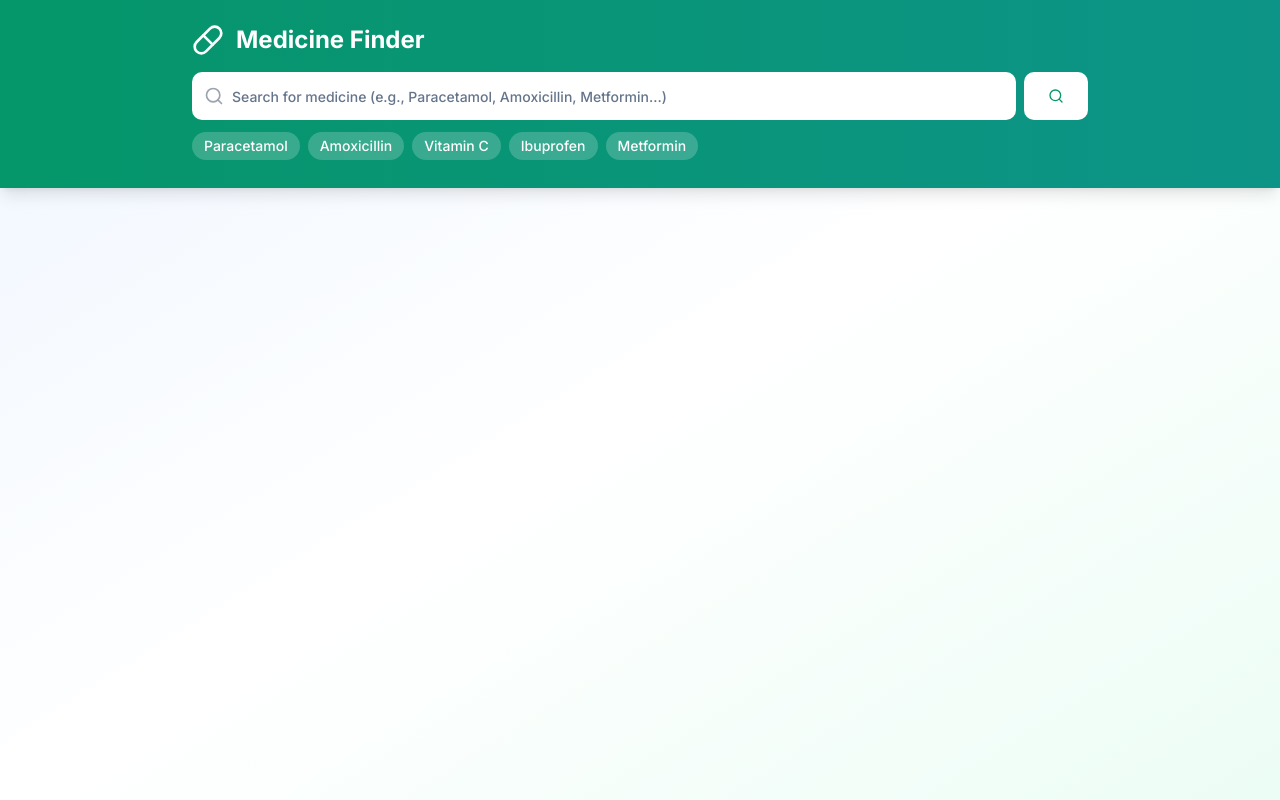
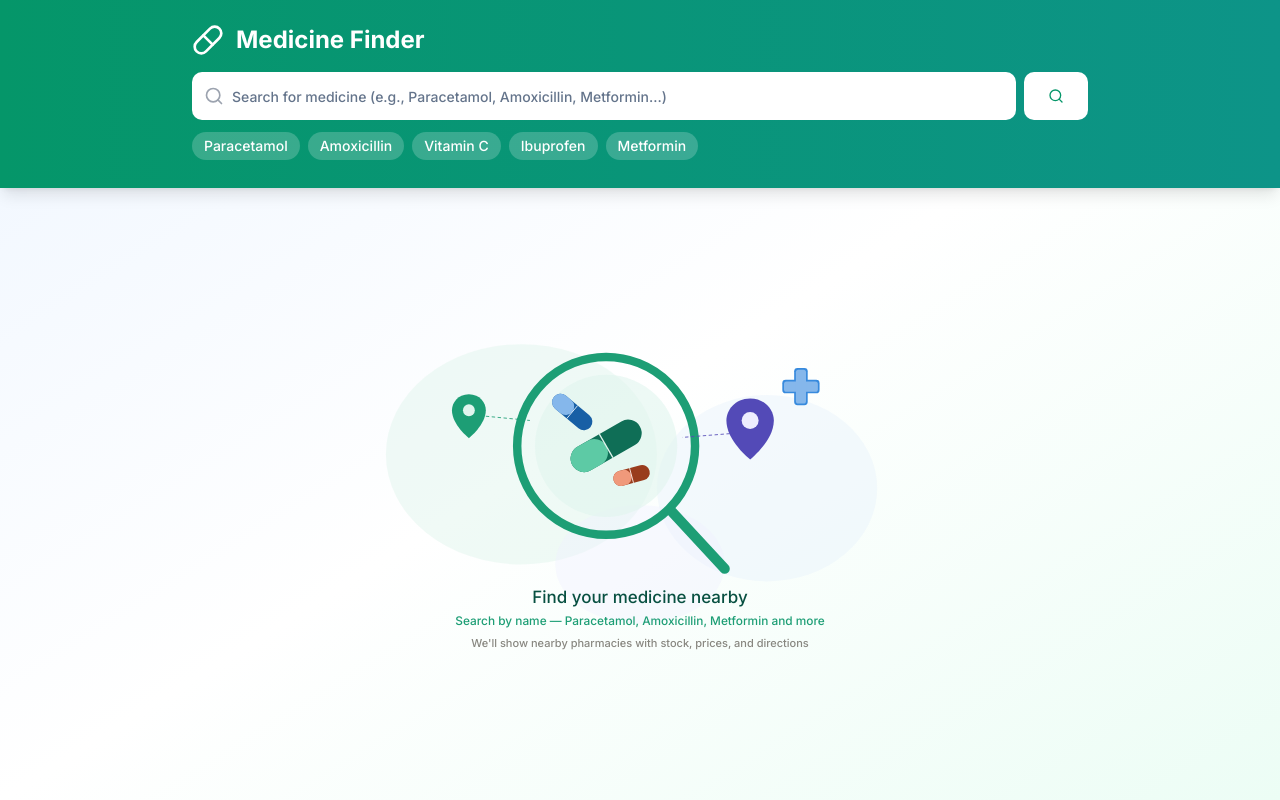
Before and after one commit to Joshypeace/PharmaStore, a Next.js app: page /search in a window 1280 px wide. Built offline with nearby package versions, Linux system fonts and the light colour scheme.

Commit message:
added empty state on search page

```diff
--- a/src/app/search/searchClient.tsx
+++ b/src/app/search/searchClient.tsx
@@ -483,6 +483,99 @@ export default function SearchPage() {
               <Button variant="ghost" size="sm" onClick={() => getUserLocation()}>Try Again</Button>
             </div>
           )}
+          {/* Empty State — shown before first search */}
+               {!hasSearched && (
+                 <div className="flex flex-col items-center justify-center py-12">
+                   <svg
+                     width="100%"
+                     viewBox="0 0 680 480"
+                     role="img"
+                     className="max-w-xl"
+                     xmlns="http://www.w3.org/2000/svg"
+                   >
+                     <title>Medicine Finder</title>
+                     <desc>Search for medicine to find nearby pharmacies</desc>
+
+                     {/* Soft background blobs */}
+                     <ellipse cx="200" cy="220" rx="160" ry="130" fill="#E1F5EE" opacity="0.5"/>
+                     <ellipse cx="490" cy="260" rx="130" ry="110" fill="#E6F1FB" opacity="0.45"/>
+                     <ellipse cx="340" cy="350" rx="100" ry="70" fill="#EEEDFE" opacity="0.35"/>
+
+                     {/* Magnifying glass */}
+                     <circle cx="300" cy="210" r="105" fill="none" stroke="#1D9E75" strokeWidth="10" strokeLinecap="round"/>
+                     <circle cx="300" cy="210" r="84" fill="#E1F5EE" opacity="0.6"/>
+                     <line x1="378" y1="288" x2="440" y2="355" stroke="#1D9E75" strokeWidth="12" strokeLinecap="round"/>
+
+                     {/* Pill 1 */}
+                     <g transform="translate(300,210) rotate(-30)">
+                       <rect x="-46" y="-16" width="92" height="32" rx="16" fill="#0F6E56"/>
+                       <rect x="-46" y="-16" width="46" height="32" rx="16" fill="#5DCAA5"/>
+                       <line x1="0" y1="-16" x2="0" y2="16" stroke="#E1F5EE" strokeWidth="1.5"/>
+                     </g>
+
+                     {/* Pill 2 */}
+                     <g transform="translate(260,170) rotate(40)">
+                       <rect x="-28" y="-10" width="56" height="20" rx="10" fill="#185FA5"/>
+                       <rect x="-28" y="-10" width="28" height="20" rx="10" fill="#85B7EB"/>
+                       <line x1="0" y1="-10" x2="0" y2="10" stroke="#E6F1FB" strokeWidth="1"/>
+                     </g>
+
+                     {/* Pill 3 */}
+                     <g transform="translate(330,245) rotate(-15)">
+                       <rect x="-22" y="-9" width="44" height="18" rx="9" fill="#993C1D"/>
+                       <rect x="-22" y="-9" width="22" height="18" rx="9" fill="#F0997B"/>
+                       <line x1="0" y1="-9" x2="0" y2="9" stroke="#FAECE7" strokeWidth="1"/>
+                     </g>
+
+                     {/* Map pins */}
+                     <g transform="translate(470,190)">
+                       <path d="M0,-36 C-18,-36 -28,-22 -28,-10 C-28,14 0,36 0,36 C0,36 28,14 28,-10 C28,-22 18,-36 0,-36 Z" fill="#534AB7"/>
+                       <circle cx="0" cy="-10" r="10" fill="#EEEDFE"/>
+                     </g>
+                     <g transform="translate(138,175)">
+                       <path d="M0,-26 C-13,-26 -20,-16 -20,-7 C-20,10 0,26 0,26 C0,26 20,10 20,-7 C20,-16 13,-26 0,-26 Z" fill="#1D9E75"/>
+                       <circle cx="0" cy="-7" r="7" fill="#E1F5EE"/>
+                     </g>
+
+                     {/* Dashed lines */}
+                     <line x1="158" y1="175" x2="210" y2="180" stroke="#1D9E75" strokeWidth="1" strokeDasharray="4 3"/>
+                     <line x1="453" y1="195" x2="390" y2="200" stroke="#534AB7" strokeWidth="1" strokeDasharray="4 3"/>
+
+                     {/* Medicine cross */}
+                     <g transform="translate(530,140)">
+                       <rect x="-22" y="-8" width="44" height="16" rx="4" fill="#378ADD"/>
+                       <rect x="-8" y="-22" width="16" height="44" rx="4" fill="#378ADD"/>
+                       <rect x="-20" y="-6" width="40" height="12" rx="3" fill="#85B7EB"/>
+                       <rect x="-6" y="-20" width="12" height="40" rx="3" fill="#85B7EB"/>
+                     </g>
+
+                     {/* Text */}
+                     <text x="340" y="395" textAnchor="middle" fontSize="20" fontWeight="500" fill="#085041">Find your medicine nearby</text>
+                     <text x="340" y="422" textAnchor="middle" fontSize="14" fill="#1D9E75">Search by name — Paracetamol, Amoxicillin, Metformin and more</text>
+                     <text x="340" y="448" textAnchor="middle" fontSize="13" fill="#888780">We'll show nearby pharmacies with stock, prices, and directions</text>
+                   </svg>
+
+                   {/* Search history chips */}
+                   {searchHistory.length > 0 && (
+                     <div className="mt-6 text-center">
+                       <p className="text-sm text-gray-500 mb-2 flex items-center justify-center gap-1">
+                         <Clock className="h-3.5 w-3.5" /> Recent searches
+                       </p>
+                       <div className="flex flex-wrap justify-center gap-2">
+                         {searchHistory.map(h => (
+                           <button
+                             key={h.term}
+                             onClick={() => handleQuickSearch(h.term)}
+                             className="px-3 py-1.5 bg-white border border-gray-200 hover:border-emerald-400 rounded-full text-sm text-gray-700 transition-colors"
+                           >
+                             {h.term}
+                           </button>
+                         ))}
+                       </div>
+                     </div>
+                   )}
+                 </div>
+               )}
 
                          {/* Results Section */}
                          {hasSearched && (
```
Lines whose indentation alone changed are shown as unchanged.
